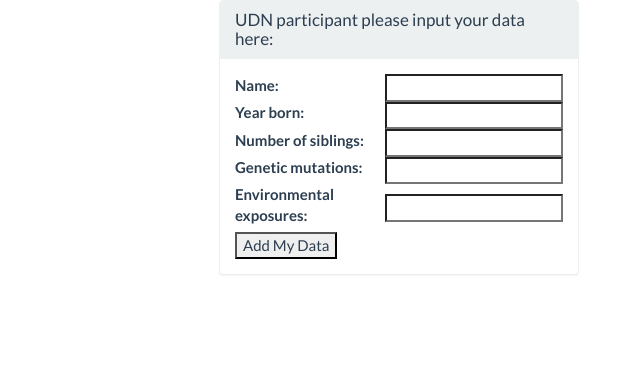
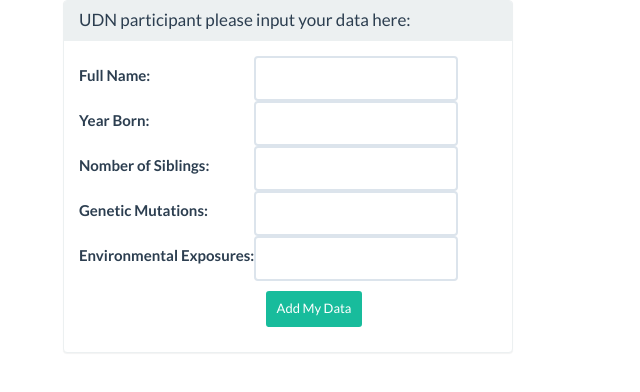
Before and after one commit to halipsaifi/djangotest, a Django app: page / in a window 1280 px wide. Shown: the top 392 px of the page, without its empty margins (241-881 px from the left). Run offline with Django 3.2, Linux system fonts and the light colour scheme; some libraries are stand-ins or nearby versions.

Commit message:
add bootstrap to add data form

```diff
--- a/udntest/participants/forms.py
+++ b/udntest/participants/forms.py
@@ -6,3 +6,17 @@
     class Meta:
         model = Participant
         fields = ('name', 'year_born', 'number_of_siblings', 'genetic_mutations', 'environmental_exposures')
+        labels = {
+            'name': 'Full Name',
+            'year_born': 'Year Born',
+            'number_of_siblings': 'Nomber of Siblings',
+            'genetic_mutations': 'Genetic Mutations',
+            'environmental_exposures': 'Environmental Exposures',
+        }
+        widgets = {
+            'name': forms.TextInput(attrs={'class': 'form-control', 'name': 'name'}),
+            'year_born': forms.NumberInput(attrs={'class': 'form-control', 'name': 'year_born'}),
+            'number_of_siblings': forms.NumberInput(attrs={'class': 'form-control', 'name': 'number_of_siblings'}),
+            'genetic_mutations': forms.TextInput(attrs={'class': 'form-control', 'name': 'genetic_mutations'}),
+            'environmental_exposures': forms.TextInput(attrs={'class': 'form-control', 'name': 'environmental_exposures'}),
+        }
--- a/udntest/participants/templates/add.html
+++ b/udntest/participants/templates/add.html
@@ -3,17 +3,21 @@
 {{ form.errors }}
 <div class="container">
     <div class="row">
-        <div class="col-md-4 col-md-offset-4">
-            <div class="login-panel panel panel-default">
+        <div class="col-md-4 col-md-offset-4" style="margin-left:20%;">
+            <div class="panel panel-default" style="width:450px;">
                 <div class="panel-heading">
                     <h3 class="panel-title">UDN participant please input your data here:</h3>
                 </div>
-                <div class="panel-body">
+                <div class="panel-body"  style="width:500px;">
                     <form action="/participants/add" method="post">{% csrf_token %}
                         <table>
                             {{ form }}
                         </table>
-                        <input type="submit" name="submit" value="Add My Data"/>
+                        <p class="bs-component">
+                            <center>
+                                <input class="btn btn-success btn-sm" type="submit" value="Add My Data" />
+                            </center>
+                        </p>
                     </form>
                 </div>
             </div>
--- a/udntest/participants/views.py
+++ b/udntest/participants/views.py
@@ -10,19 +10,19 @@
 
 # DataForm view
 def add(request):
+    args = {}
+    args.update(csrf(request))
     if request.POST:
         form = DataForm(request.POST)
         if form.is_valid():
             form.save()
 
             return HttpResponseRedirect('/participants')
-    else:
-        form = DataForm()
+        else:
+            args['form'] = form
+            return render(request, 'add.html', args)
 
-    args = {}
-    args.update(csrf(request))
-
-    args['form'] = form
+    args['form'] = DataForm()
     return render_to_response('add.html', args)
 
 # list view
--- a/udntest/udntest/settings.py
+++ b/udntest/udntest/settings.py
@@ -25,7 +25,7 @@
 # SECURITY WARNING: don't run with debug turned on in production!
 DEBUG = True
 
-ALLOWED_HOSTS = []
+ALLOWED_HOSTS = ['*']
 
 # Add static folder to STATIC_DIRS
 STATICFILES_DIRS = [
```
Also changed, not shown: udntest/db.sqlite3.
